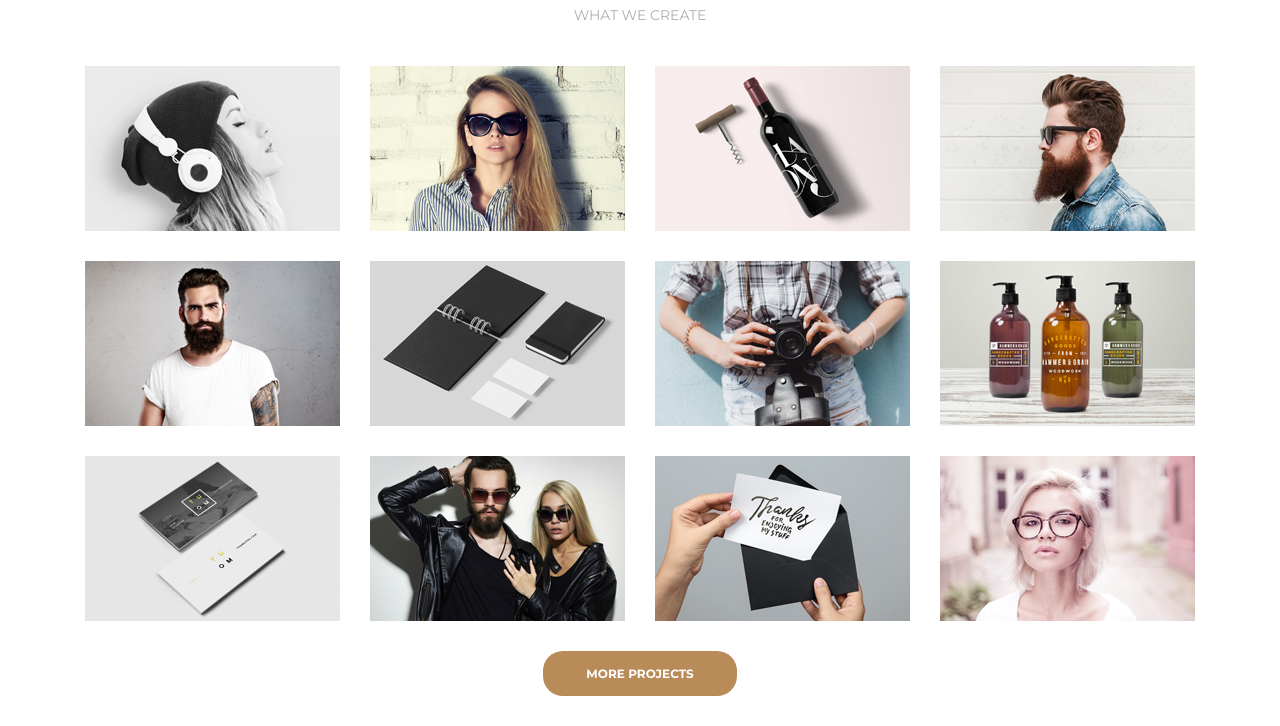
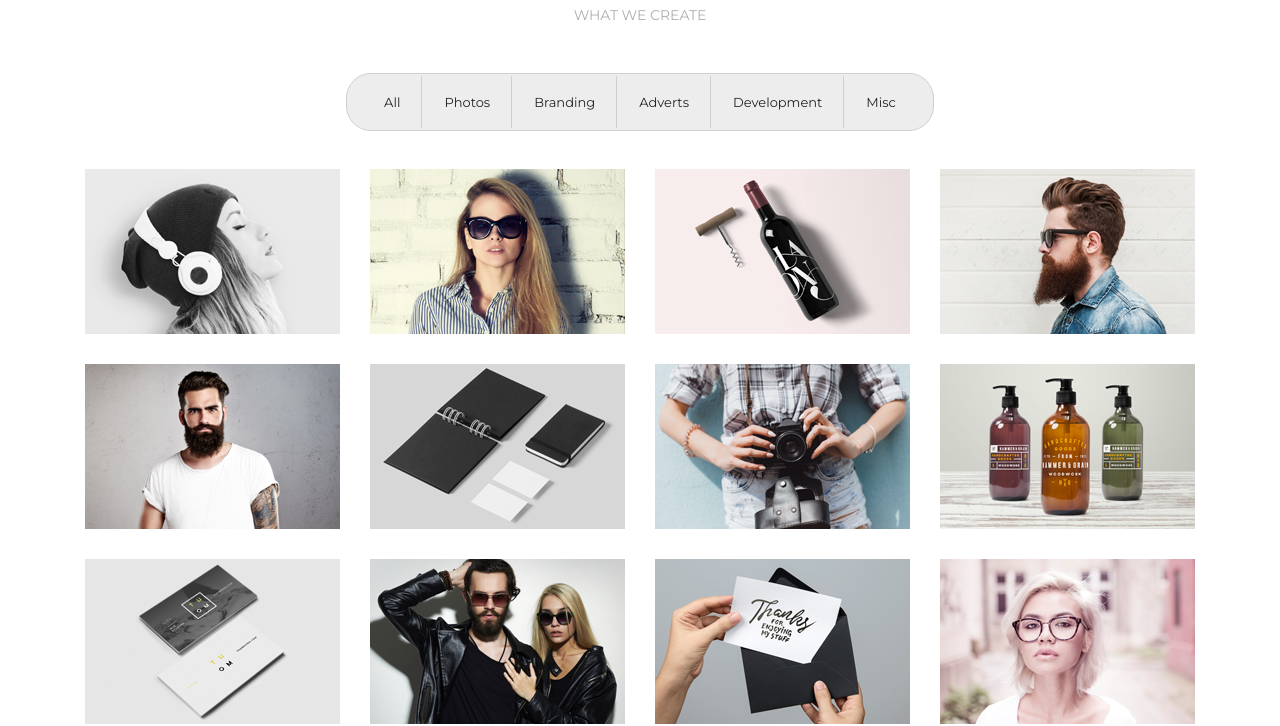
Before and after one commit to Alexei-Kekin/awax-ui, a website: page src/index.html in a window 1280 px wide. Shown: the part 95-821 px from the top of the page. Drawn offline with nearby package versions, Linux system fonts and the light colour scheme; files that its build step writes are made by us from their sources.

Commit message:
Tabs component: Tabs component ised in the Our Projects

```diff
--- a/src/index.html
+++ b/src/index.html
@@ -17,8 +17,18 @@
     <div class="app__section-content our-projects">
         <h3 class="app__section-title">Our Projects</h3>
         <p class="app__section-subtitle subtitle">What we create</p>
+
+        <div class="our-projects__tabs tabs">
+            <div class="tabs__items">
+                <div class="tabs__item">All</div>
+                <div class="tabs__item">Photos</div>
+                <div class="tabs__item">Branding</div>
+                <div class="tabs__item">Adverts</div>
+                <div class="tabs__item">Development</div>
+                <div class="tabs__item">Misc</div>
+            </div>
+        </div>
         <div class="our-projects__items">
-
             <a href="#" class="our-projects__item">
                 <img src="assets/i/dinamyc/our-project-1.png" alt="Our Project" class="our-projects__item-img">
                 <div class="our-projects__item-details">
--- a/src/styles/Components/index.scss
+++ b/src/styles/Components/index.scss
@@ -6,3 +6,4 @@
 @import "./some-facts.scss";
 @import "./price.scss";
 @import "./our-projects.scss";
+@import "./tabs.scss";
--- a/src/styles/Components/our-projects.scss
+++ b/src/styles/Components/our-projects.scss
@@ -9,6 +9,10 @@ $item-margin:15px;
 
 .our-projects__item-subtitle{
   white-space: pre-line;
+}
+
+.our-projects__tabs {
+  margin-top: 45px;
 }
 
 .our-projects__items {
--- /dev/null
+++ b/src/styles/Components/tabs.scss
@@ -0,0 +1,70 @@
+@import "../variables.scss";
+
+.tabs {
+  display: flex;
+  justify-content: center;
+  height: 58px;
+}
+
+.tabs__items{
+  display:flex;
+  height:100%;
+  border: 1px solid $color-firm10;
+  background-color: $color-firm11;
+  border-radius: 25px;
+  padding: 0 15px;
+}
+
+.tabs__item {
+  display: flex;
+  position: relative;
+  align-items: center;
+  padding: 5px 22px;
+  cursor: pointer;
+  overflow: hidden;
+  &:last-child{
+    &:after{
+      content: none;
+    }
+  }
+  &:hover,
+  &:focus {
+    &:before {
+      transform: translateY(0);
+    }
+  }
+  &:active {
+    &:before {
+      transform: translateY(2px);
+    }
+  }
+  &:before {
+    position: absolute;
+    content: "";
+    bottom: -1px;
+    left:6px;
+    display: block;
+    height: 5px;
+    width: calc(100% - 10px);
+    background-color: $color-firm3;
+    transform: translateY(100%);
+    transition: transform $animation-time;
+  }
+  &:after{
+    display: block;
+    position: absolute;
+    content: "";
+    width: 1px;
+    right: 0;
+    top:2px;
+    height: calc(100% - 4px);
+    background-color: $color-firm10;
+
+  }
+}
+
+.tabs__item--active{
+  &:before {
+    transform: translateY(0);
+  }
+}
```
